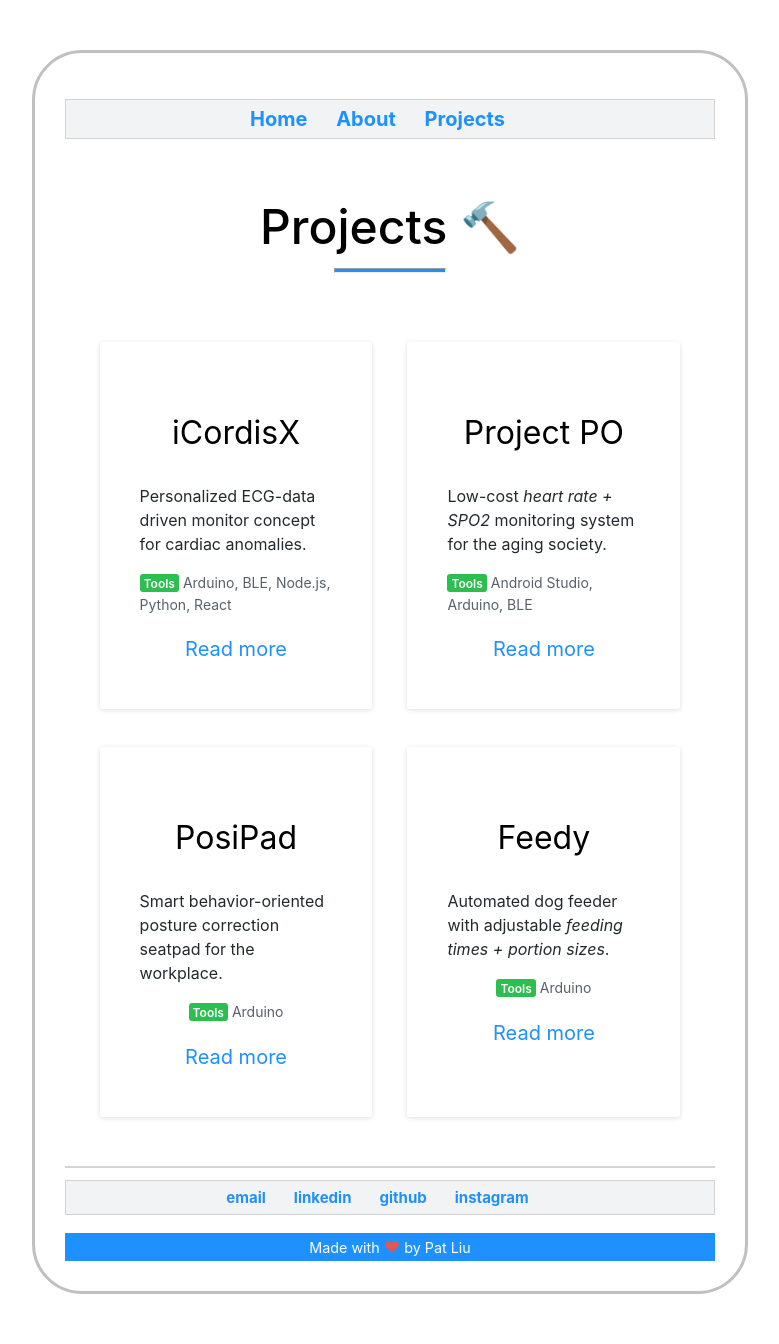
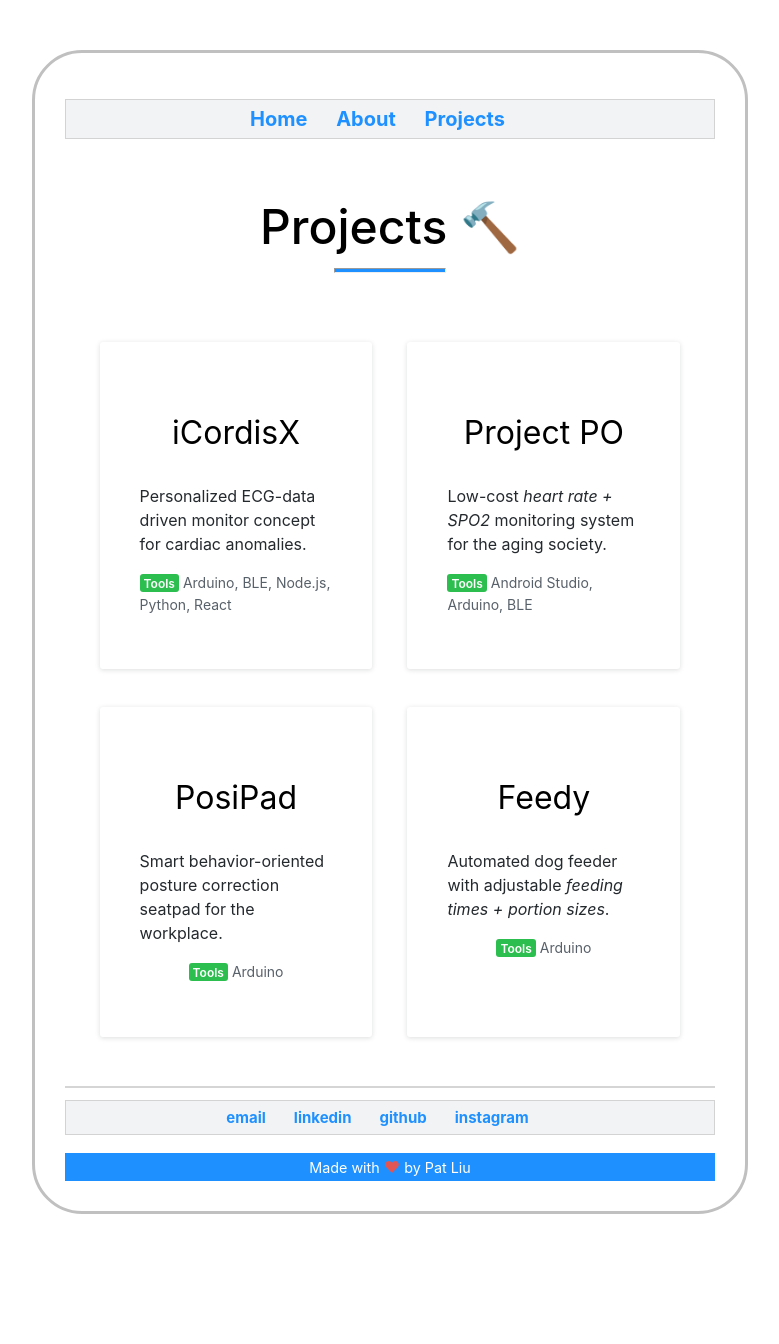
Before and after one commit to pat-liu/WebsiteV1, a Jekyll site: the page built from projects/index.html, in a window 1280 px wide. Shown: the whole page, without its empty margins (250-1029 px from the left). Built offline with Jekyll 4.4.1, drawn with Linux system fonts in a browser that asks for light colours; after the commit the page ends 1264 px from its top, so only the background shows below that.

Commit message:
Update index.html

```diff
--- a/projects/index.html
+++ b/projects/index.html
@@ -16,7 +16,7 @@ title: Projects
 <p class="projecttext" style="font-size: 14px !important;color: #586069 !important; text-align: left">
   <span class="green">Tools</span> Arduino, BLE, Node.js, Python, React
 </p>
-<a href ="./icordisx.html" style="line-height: 2em">Read more</a>
+<a href ="./icordisx.html" style="line-height: 2em"></a>
     </div>
 
     <div class="box">
@@ -26,7 +26,7 @@ title: Projects
 <p class="projecttext" style="font-size: 14px !important;color: #586069 !important; text-align: left">
   <span class="green">Tools</span> Android Studio, Arduino, BLE
 </p>
-<a href ="./projectpo.html" style="line-height: 2em">Read more</a>
+<a href ="./projectpo.html" style="line-height: 2em"></a>
     </div>
     </div>
 
@@ -38,7 +38,7 @@ title: Projects
 <p class="projecttext" style="font-size: 14px !important;color: #586069 !important; text-align: center">
   <span class="green">Tools</span> Arduino
 </p>
-<a href ="./posipad.html" style="line-height: 2em">Read more</a>
+<a href ="./posipad.html" style="line-height: 2em"></a>
     </div>
 
     <div class="box">
@@ -48,7 +48,7 @@ title: Projects
         <p class="projecttext" style="font-size: 14px !important;color: #586069 !important;text-align: center">
           <span class="green">Tools</span> Arduino
         </p>
-        <a href ="./autopetfeeder" style="line-height: 2em">Read more</a>
+        <a href ="./autopetfeeder" style="line-height: 2em"></a>
     </div>
 </div>
     <!--
```
